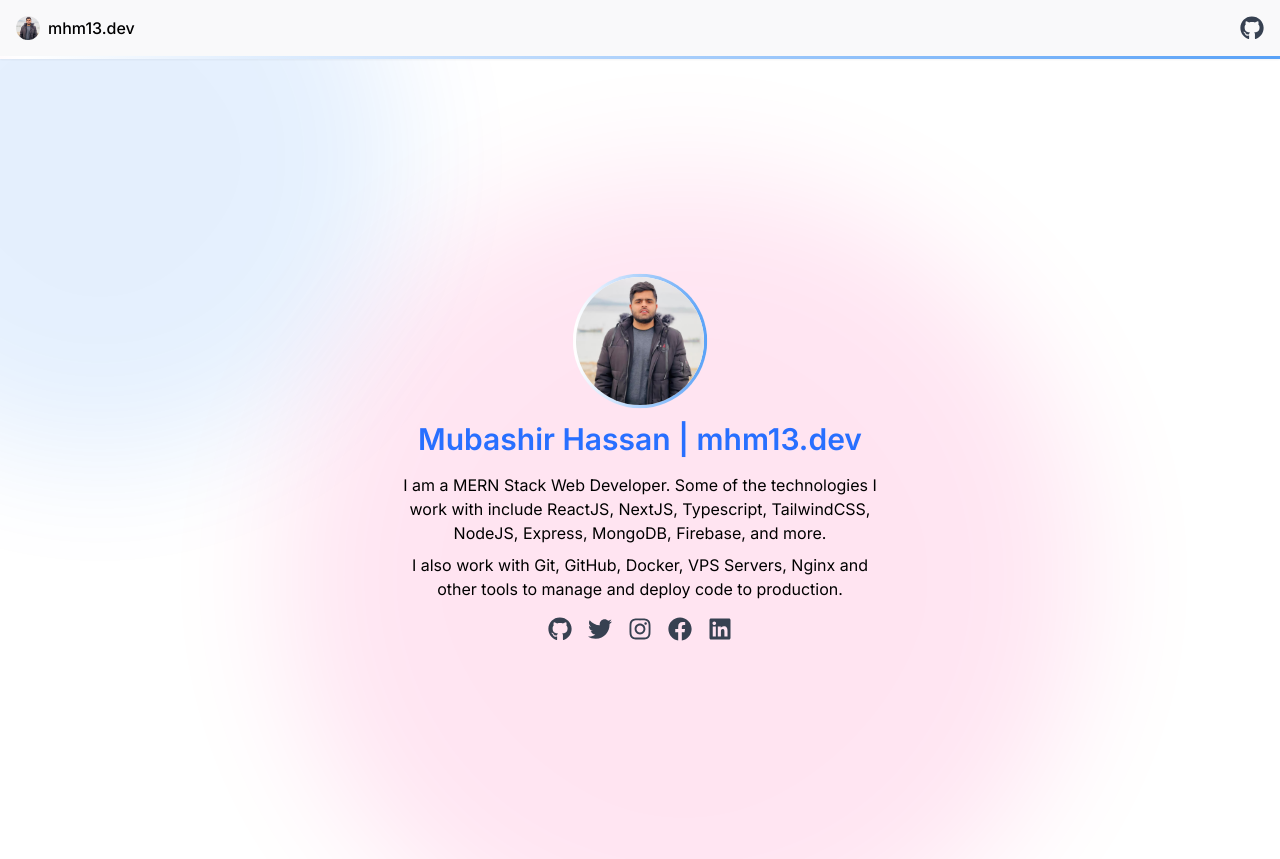
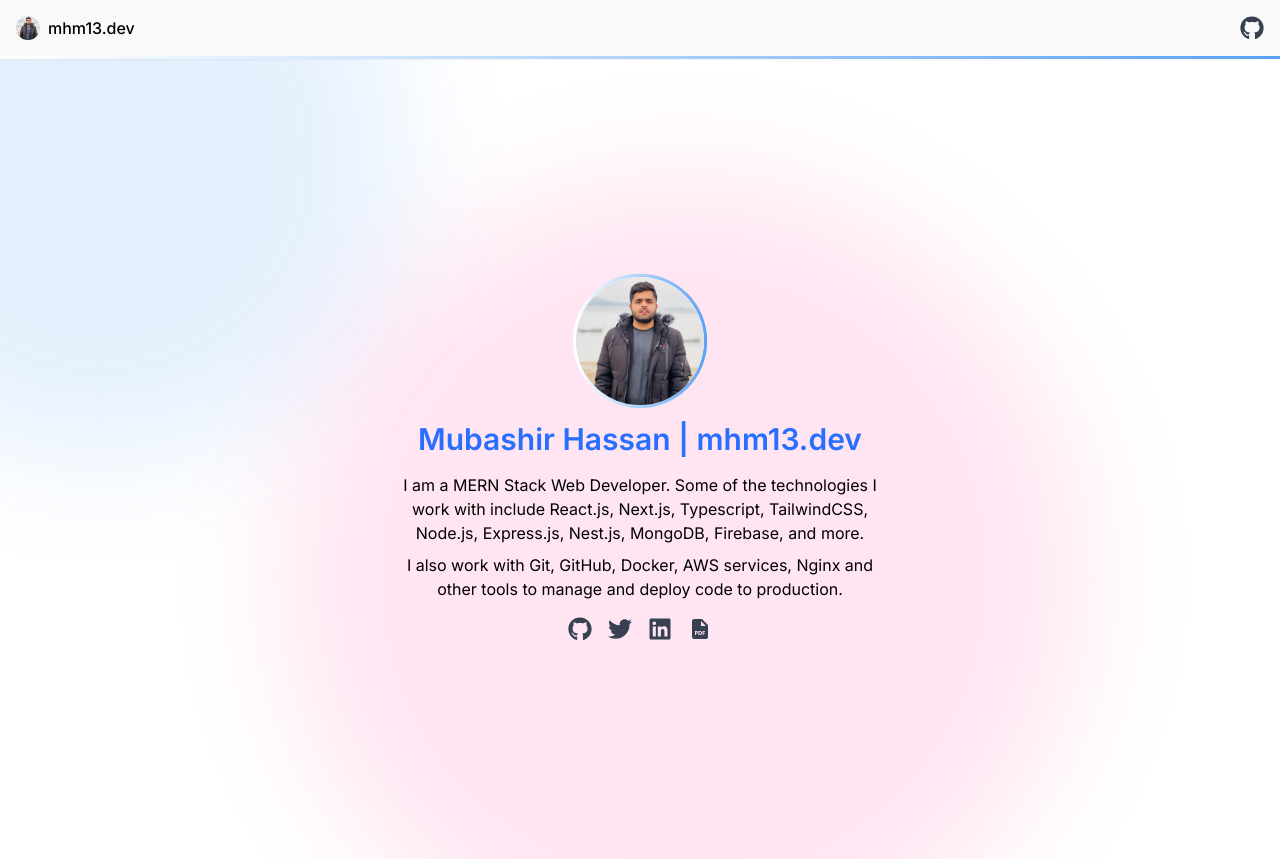
Before and after one commit to mhm13dev/mhm13.dev, a Next.js app: page / in a window 1280 px wide. Built offline with nearby package versions, Linux system fonts and the light colour scheme.

Commit message:
feat: remove facebook and instagram and added resume link. also updated description

```diff
--- a/components/social.links.tsx
+++ b/components/social.links.tsx
@@ -1,11 +1,5 @@
-import Link from "next/link";
-import {
-  FaFacebook,
-  FaGithub,
-  FaInstagram,
-  FaLinkedin,
-  FaTwitter,
-} from "react-icons/fa";
+import { FaGithub, FaLinkedin, FaTwitter } from "react-icons/fa";
+import { BiSolidFilePdf } from "react-icons/bi";
 
 const SocialLinks = ({ className = "" }) => {
   return (
@@ -31,22 +25,6 @@ const SocialLinks = ({ className = "" }) => {
         <FaTwitter className="w-6 h-6 text-gray-700 hover:text-ie-blue" />
       </a>
       <a
-        href="https://instagram.com/mhm13dev"
-        target="_blank"
-        rel="noreferrer noopener"
-        title="instagram.com/mhm13dev"
-      >
-        <FaInstagram className="w-6 h-6 text-gray-700 hover:text-ie-blue" />
-      </a>
-      <a
-        href="https://facebook.com/mhm13dev"
-        target="_blank"
-        rel="noreferrer noopener"
-        title="facebook.com/mhm13dev"
-      >
-        <FaFacebook className="w-6 h-6 text-gray-700 hover:text-ie-blue" />
-      </a>
-      <a
         href="https://www.linkedin.com/in/mhm13dev"
         target="_blank"
         rel="noreferrer noopener"
@@ -54,6 +32,14 @@ const SocialLinks = ({ className = "" }) => {
       >
         <FaLinkedin className="w-6 h-6 text-gray-700 hover:text-ie-blue" />
       </a>
+      <a
+        href="https://bit.ly/mern-cv-mhm13dev"
+        target="_blank"
+        rel="noreferrer noopener"
+        title="Resume"
+      >
+        <BiSolidFilePdf className="w-6 h-6 text-gray-700 hover:text-ie-blue" />
+      </a>
     </div>
   );
 };
--- a/package.json
+++ b/package.json
@@ -13,7 +13,7 @@
     "next": "^13.0.3",
     "react": "^18.2.0",
     "react-dom": "^18.2.0",
-    "react-icons": "^4.6.0",
+    "react-icons": "^4.10.1",
     "sharp": "^0.31.2"
   },
   "devDependencies": {
--- a/pages/api/index.ts
+++ b/pages/api/index.ts
@@ -15,16 +15,12 @@ export default function handler(_req: NextApiRequest, res: NextApiResponse) {
         link: "https://twitter.com/mhm13dev",
       },
       {
-        name: "instagram",
-        link: "https://instagram.com/mhm13dev",
+        name: "linkedin",
+        link: "https://linkedin.com/in/mhm13dev",
       },
       {
-        name: "facebook",
-        link: "https://facebook.com/mhm13dev",
-      },
-      {
-        name: "linkedin",
-        link: "https://linkedin.com/in/mhm13dev",
+        name: "resume",
+        link: "https://bit.ly/mern-cv-mhm13dev",
       },
     ],
   });
--- a/pages/index.tsx
+++ b/pages/index.tsx
@@ -53,11 +53,11 @@ export default function Home() {
               </Link>
               <p className="mt-4">
                 I am a MERN Stack Web Developer. Some of the technologies I work
-                with include ReactJS, NextJS, Typescript, TailwindCSS, NodeJS,
-                Express, MongoDB, Firebase, and more.
+                with include React.js, Next.js, Typescript, TailwindCSS,
+                Node.js, Express.js, Nest.js, MongoDB, Firebase, and more.
               </p>
               <p className="mt-2">
-                I also work with Git, GitHub, Docker, VPS Servers, Nginx and
+                I also work with Git, GitHub, Docker, AWS services, Nginx and
                 other tools to manage and deploy code to production.
               </p>
             </div>
```
Also changed, not shown: 1 other file (tests, documents, lock files or other folders).
